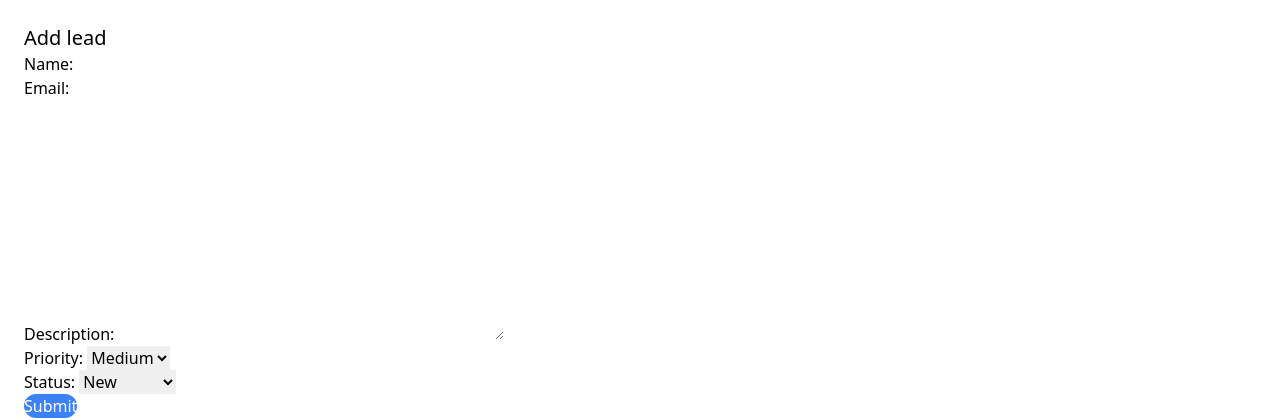
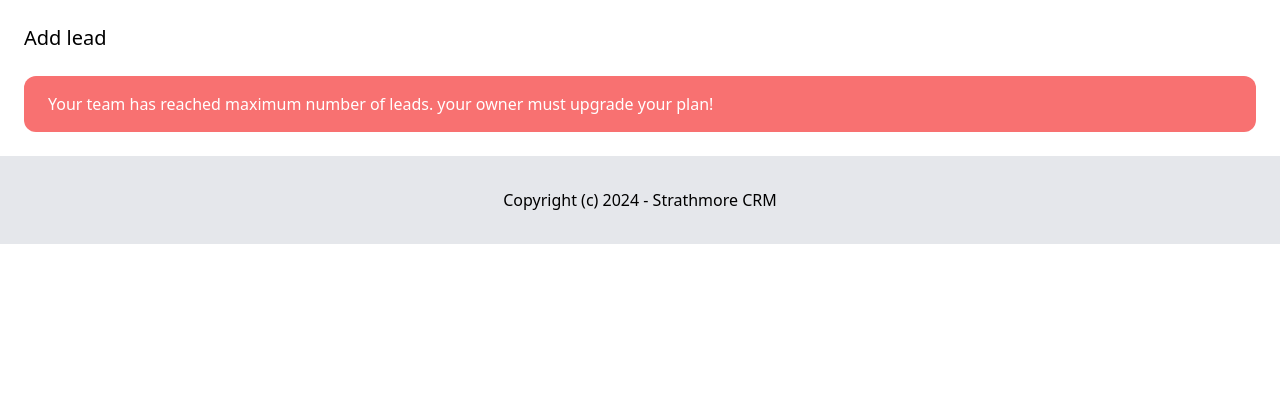
Before and after one commit to Mabdallah11/django-crm, a Django app: template lead/templates/lead/add_lead.html in a window 1280 px wide. Shown: the part 72-492 px from the top of the page. Run offline with Django 5.2, Linux system fonts and the light colour scheme; the template is opened without the code that fills it: values that come from a table or form of the project are taken from there, others are empty; some libraries are stand-ins or nearby versions.

Commit message:
limited number of leads

```diff
--- a/lead/templates/lead/add_lead.html
+++ b/lead/templates/lead/add_lead.html
@@ -6,6 +6,8 @@
     <div class="py-6 px-6">
         <h1 class="text-xl">Add lead</h1>
 
+
+    {% if team.plan.max_leads > team.leads.all|length %}
         <form method="post" action=".">
             {% csrf_token %}
 
@@ -13,5 +15,10 @@
 
             <button class="'py-4 px8 bg-blue-500 text-white rounded-xl">Submit</button>
         </form>
+    {% else %}
+        <div class="mt-6 px-6 py-4 bg-red-400 rounded-xl text-white">
+            Your team has reached maximum number of leads. your owner must upgrade your plan!
+        </div>
+    {% endif %}
     </div>
 {% endblock %}
```
Also changed, not shown: lead/views.py (+6 -1 lines).
